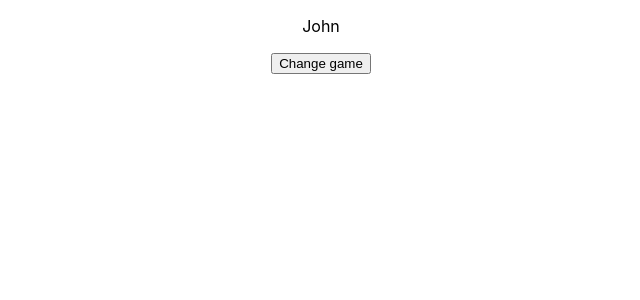
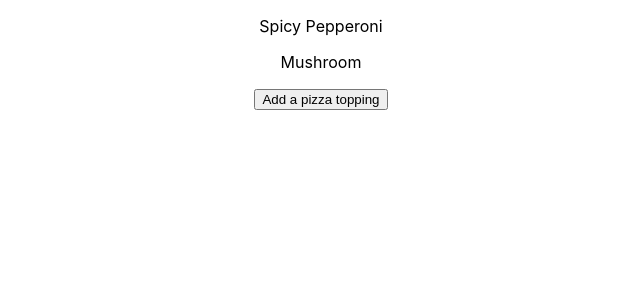
Before and after one commit to CarlsJr4/react-ts-practice, a React (Create React App) app: page / in a window 1280 px wide. Shown: the top 300 px of the page, without its empty margins (319-959 px from the left). Built offline with nearby package versions, Linux system fonts and the light colour scheme.

Commit message:
Mosh state exercise 2

```diff
--- a/src/App.tsx
+++ b/src/App.tsx
@@ -2,23 +2,20 @@
 import './App.css';
 
 function App() {
-  // Task: Click the button to update the name
-
-  const [game, setGame] = useState({
-    id: 1,
-    player: {
-      name: 'John',
-    },
+  const [pizza, setPizza] = useState({
+    name: 'Spicy Pepperoni',
+    toppings: ['Mushroom'],
   });
 
   const handleClick = () => {
-    setGame({ ...game, player: { ...game.player, name: 'Carl' } });
+    setPizza({ ...pizza, toppings: [...pizza.toppings, 'Cheese'] });
   };
 
   return (
     <div className="App">
-      <p>{game.player.name}</p>
-      <button onClick={handleClick}>Change game</button>
+      <p>{pizza.name}</p>
+      <p>{pizza.toppings}</p>
+      <button onClick={handleClick}>Add a pizza topping</button>
     </div>
   );
 }
```
